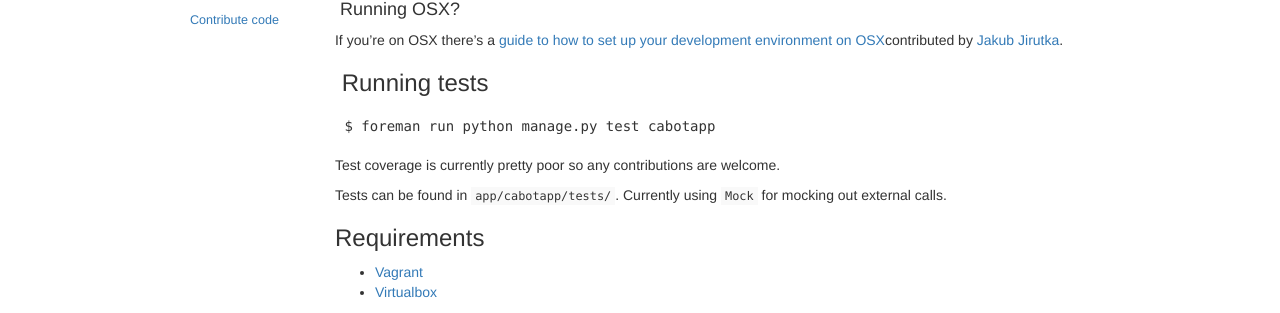
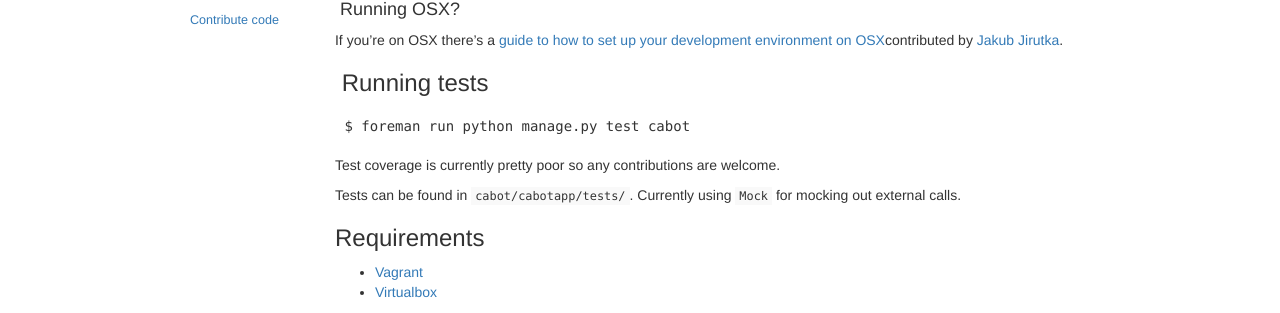
Before and after one commit to arachnys/cabot, a Jekyll site: the page built from _posts/2014-01-08-get-started.md, in a window 1280 px wide and 978 px high. Shown: the part 519-832 px from the top of the window. Built offline with Jekyll 4.4.1, drawn with Linux system fonts in a browser that asks for light colours; nearby versions of some CDN libraries; Markdown is read by kramdown in place of the engine named in the settings.

Commit message:
Update test running info

```diff
--- a/_posts/2014-01-08-get-started.md
+++ b/_posts/2014-01-08-get-started.md
@@ -31,11 +31,11 @@ If you're on OSX there's a [guide to how to set up your development environment
 
 ### Running tests
 
-    $ foreman run python manage.py test cabotapp
+    $ foreman run python manage.py test cabot
 
 Test coverage is currently pretty poor so any contributions are welcome.
 
-Tests can be found in `app/cabotapp/tests/`. Currently using `Mock` for mocking out external calls.
+Tests can be found in `cabot/cabotapp/tests/`. Currently using `Mock` for mocking out external calls.
 
 ### Requirements
 
```
